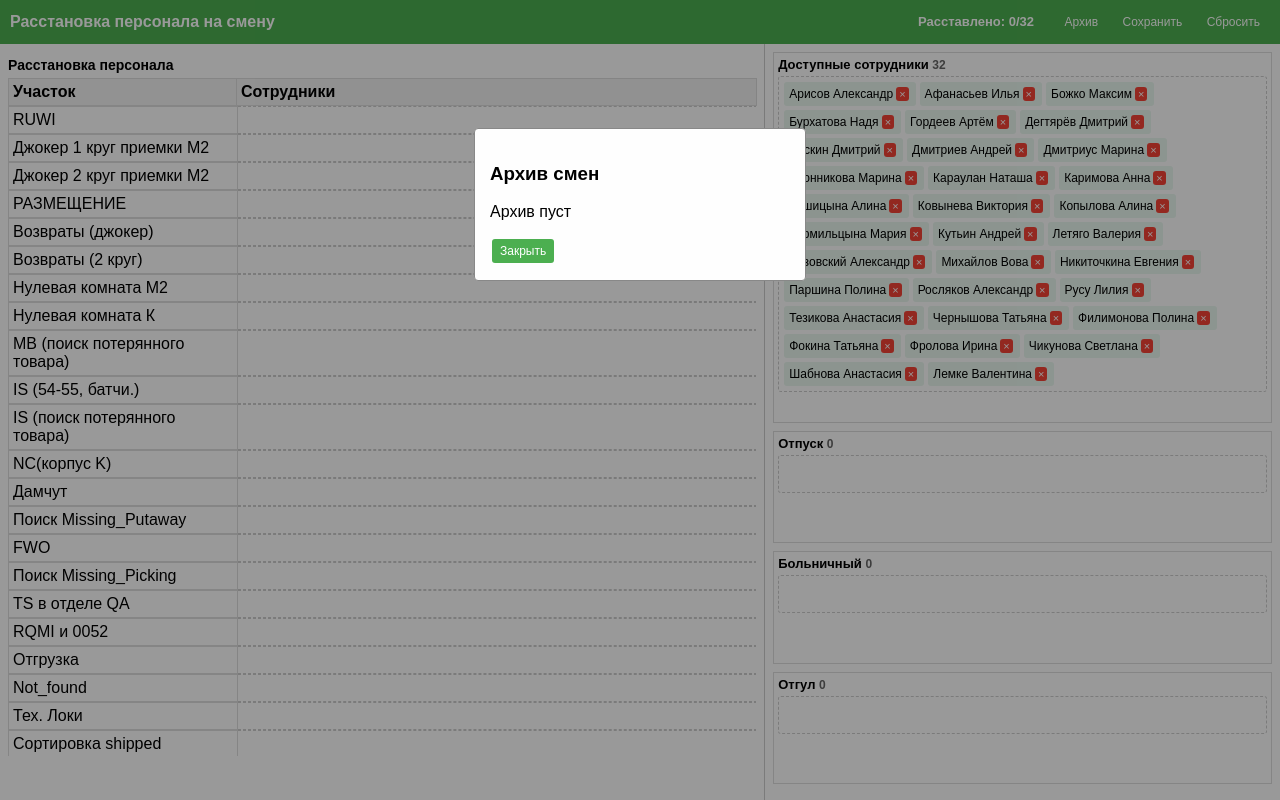
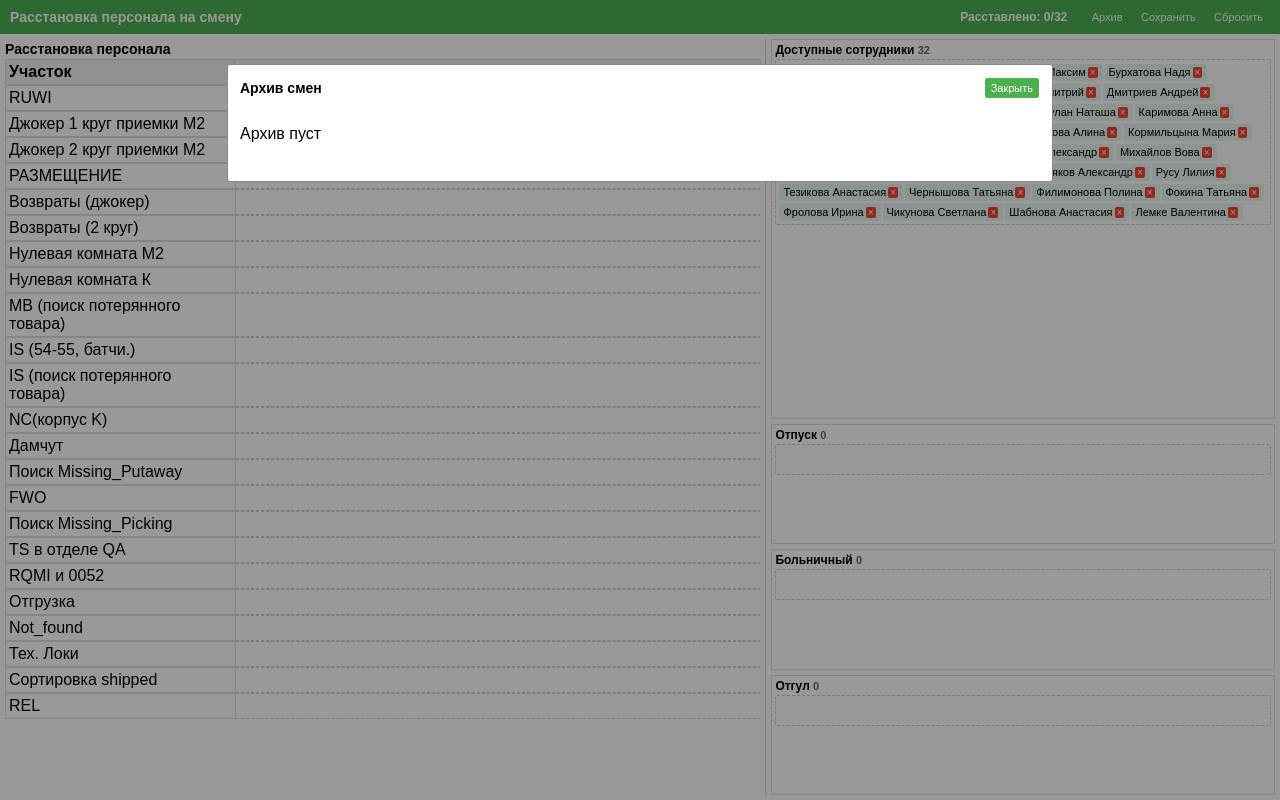
Before and after one commit to FlashinTS/staffplace, a plain HTML site: page index.html in a window 1280 px wide. Both pictures are taken after a click on the button "Архив". Drawn offline with Linux system fonts and the light colour scheme.

Commit message:
index.html

```diff
--- a/index.html
+++ b/index.html
@@ -18,7 +18,7 @@
         .header {
             background-color: #4CAF50;
             color: white;
-            padding: 8px 10px;
+            padding: 6px 10px;
             display: flex;
             justify-content: space-between;
             align-items: center;
@@ -28,29 +28,30 @@
             display: flex;
             flex: 1;
             overflow: hidden;
+            gap: 5px; /* Уменьшенный зазор между блоками */
+            padding: 5px;
         }
 
         .staff-assignment {
             flex: 3;
-            padding: 8px;
             overflow-y: auto;
             border-right: 1px solid #ccc;
+            padding-right: 5px;
         }
 
         .staff-list {
             flex: 2;
-            padding: 8px;
             display: flex;
             flex-direction: column;
             overflow: hidden;
+            gap: 5px; /* Уменьшенный зазор между блоками */
         }
 
         .available-staff {
             flex: 1;
             overflow-y: auto;
-            margin-bottom: 8px;
             border: 1px solid #ddd;
-            padding: 4px;
+            padding: 3px;
         }
 
         .unavailable-staff {
@@ -58,13 +59,13 @@
             display: flex;
             flex-direction: column;
             overflow: hidden;
+            gap: 5px; /* Уменьшенный зазор между блоками */
         }
 
         .unavailable-section {
             flex: 1;
-            margin-bottom: 8px;
             border: 1px solid #ddd;
-            padding: 4px;
+            padding: 3px;
             overflow-y: auto;
         }
 
@@ -76,7 +77,7 @@
 
         th, td {
             border: 1px solid #ddd;
-            padding: 4px;
+            padding: 3px;
             vertical-align: top;
         }
 
@@ -97,13 +98,13 @@
 
         .employee {
             background-color: #e9f7ef;
-            padding: 3px 5px;
-            margin: 2px;
-            border-radius: 3px;
+            padding: 2px 4px;
+            margin: 1px;
+            border-radius: 2px;
             cursor: move;
             display: inline-block;
-            font-size: 12px;
-            line-height: 1.2;
+            font-size: 11px;
+            line-height: 1.1;
         }
 
         .employee:hover {
@@ -111,11 +112,11 @@
         }
 
         .dropzone {
-            min-height: 30px;
-            padding: 3px;
-            margin: 2px 0;
+            min-height: 25px;
+            padding: 2px;
+            margin: 1px 0;
             border: 1px dashed #ccc;
-            border-radius: 3px;
+            border-radius: 2px;
         }
 
         .dropzone.highlight {
@@ -125,12 +126,12 @@
 
         .section-title {
             font-weight: bold;
-            margin-bottom: 4px;
-            font-size: 13px;
+            margin-bottom: 2px;
+            font-size: 12px;
         }
 
         .counter {
-            font-size: 12px;
+            font-size: 11px;
             color: #666;
         }
 
@@ -138,11 +139,11 @@
             background-color: #4CAF50;
             color: white;
             border: none;
-            padding: 5px 8px;
-            margin: 2px;
-            border-radius: 3px;
+            padding: 4px 6px;
+            margin: 1px;
+            border-radius: 2px;
             cursor: pointer;
-            font-size: 12px;
+            font-size: 11px;
         }
 
         button:hover {
@@ -151,9 +152,9 @@
 
         .delete-btn {
             background-color: #f44336;
-            padding: 1px 3px;
-            font-size: 11px;
-            margin-left: 3px;
+            padding: 0 2px;
+            font-size: 10px;
+            margin-left: 2px;
         }
 
         .delete-btn:hover {
@@ -173,45 +174,66 @@
 
         .modal-content {
             background-color: #fefefe;
-            margin: 10% auto;
-            padding: 15px;
+            margin: 5% auto;
+            padding: 12px;
             border: 1px solid #888;
-            width: 300px;
-            border-radius: 4px;
+            width: 80%;
+            max-width: 800px;
+            max-height: 80vh;
+            border-radius: 3px;
+            display: flex;
+            flex-direction: column;
+        }
+
+        .modal-header {
+            display: flex;
+            justify-content: space-between;
+            align-items: center;
+            margin-bottom: 10px;
+        }
+
+        .modal-body {
+            flex: 1;
+            overflow-y: auto;
+            margin-bottom: 10px;
+        }
+
+        .modal-footer {
+            display: flex;
+            justify-content: flex-end;
         }
 
         .modal-buttons {
             display: flex;
-            justify-content: flex-end;
-            margin-top: 15px;
+            gap: 5px;
         }
 
         .archive-item {
             display: flex;
             justify-content: space-between;
-            padding: 6px;
+            padding: 5px;
             border-bottom: 1px solid #ddd;
-            font-size: 13px;
+            font-size: 12px;
         }
 
-        .archive-actions button {
-            margin-left: 3px;
-            padding: 3px 5px;
+        .archive-actions {
+            display: flex;
+            gap: 3px;
         }
 
         .total-counter {
             font-weight: bold;
-            margin: 0 10px;
-            padding: 3px 6px;
+            margin: 0 8px;
+            padding: 2px 5px;
             background-color: transparent;
-            border-radius: 3px;
-            font-size: 13px;
+            border-radius: 2px;
+            font-size: 12px;
         }
 
         #assignmentTable tbody {
             display: block;
             overflow-y: auto;
-            max-height: calc(100vh - 150px);
+            max-height: calc(100vh - 140px);
         }
 
         #assignmentTable thead, #assignmentTable tbody tr {
@@ -226,15 +248,21 @@
 
         input[type="text"] {
             width: 100%;
-            padding: 6px;
+            padding: 5px;
             box-sizing: border-box;
-            margin-bottom: 10px;
+            margin-bottom: 8px;
+            font-size: 12px;
+        }
+
+        h2, h3 {
+            margin: 2px 0;
+            font-size: 14px;
         }
     </style>
 </head>
 <body>
     <div class="header">
-        <h2 style="font-size: 16px; margin: 0;">Расстановка персонала на смену</h2>
+        <h2>Расстановка персонала на смену</h2>
         <div>
             <span class="total-counter">Расставлено: <span id="totalAssignedCounter">0</span>/<span id="totalAvailableCounter">0</span></span>
             <button id="archiveBtn">Архив</button>
@@ -245,7 +273,7 @@
 
     <div class="main-content">
         <div class="staff-assignment">
-            <h3 style="font-size: 14px; margin: 5px 0;">Расстановка персонала</h3>
+            <h3>Расстановка персонала</h3>
             <table id="assignmentTable">
                 <thead>
                     <tr>
@@ -285,21 +313,29 @@
     <!-- Модальное окно архива -->
     <div id="archiveModal" class="modal">
         <div class="modal-content">
+            <div class="modal-header">
                 <h3>Архив смен</h3>
-            <div id="archiveList"></div>
                 <button id="closeArchiveBtn">Закрыть</button>
+            </div>
+            <div class="modal-body" id="archiveList"></div>
         </div>
     </div>
 
     <!-- Модальное окно сохранения -->
     <div id="saveModal" class="modal">
         <div class="modal-content">
+            <div class="modal-header">
                 <h3>Сохранение смены</h3>
+            </div>
+            <div class="modal-body">
                 <p>Введите название смены:</p>
                 <input type="text" id="shiftName" placeholder="Название смены">
+            </div>
+            <div class="modal-footer">
                 <div class="modal-buttons">
                     <button id="cancelSaveBtn">Отмена</button>
                     <button id="confirmSaveBtn">Сохранить</button>
+                </div>
             </div>
         </div>
     </div>
@@ -307,11 +343,17 @@
     <!-- Модальное окно сброса -->
     <div id="resetModal" class="modal">
         <div class="modal-content">
+            <div class="modal-header">
                 <h3>Подтверждение сброса</h3>
+            </div>
+            <div class="modal-body">
                 <p>Вы уверены, что хотите сбросить все данные?</p>
+            </div>
+            <div class="modal-footer">
                 <div class="modal-buttons">
                     <button id="cancelResetBtn">Отмена</button>
                     <button id="confirmResetBtn">Сбросить</button>
+                </div>
             </div>
         </div>
     </div>
@@ -319,12 +361,18 @@
     <!-- Модальное окно редактирования архива -->
     <div id="editArchiveModal" class="modal">
         <div class="modal-content">
+            <div class="modal-header">
                 <h3>Редактирование смены</h3>
+            </div>
+            <div class="modal-body">
                 <p>Введите новое название:</p>
                 <input type="text" id="editShiftName" placeholder="Новое название">
+            </div>
+            <div class="modal-footer">
                 <div class="modal-buttons">
                     <button id="cancelEditBtn">Отмена</button>
                     <button id="saveEditBtn">Сохранить</button>
+                </div>
             </div>
         </div>
     </div>
@@ -685,9 +733,16 @@
             state.dayOff = [...shiftData.data.dayOff];
             state.assignments = JSON.parse(JSON.stringify(shiftData.data.assignments));
 
+            // Инициализация всех элементов интерфейса
             initAssignmentTable();
             initAvailableStaff();
             initUnavailableStaff();
+
+            // Повторная инициализация dropzones после загрузки
+            setTimeout(() => {
+                setupDropzones();
+            }, 0);
+
             document.getElementById('archiveModal').style.display = 'none';
         }
 
```
Lines whose indentation alone changed are shown as unchanged.
